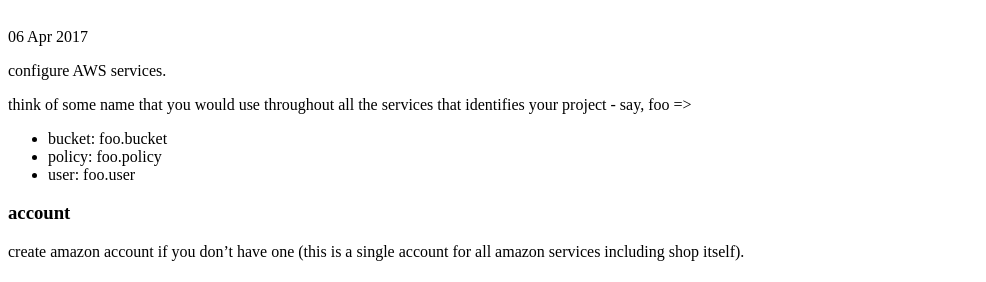
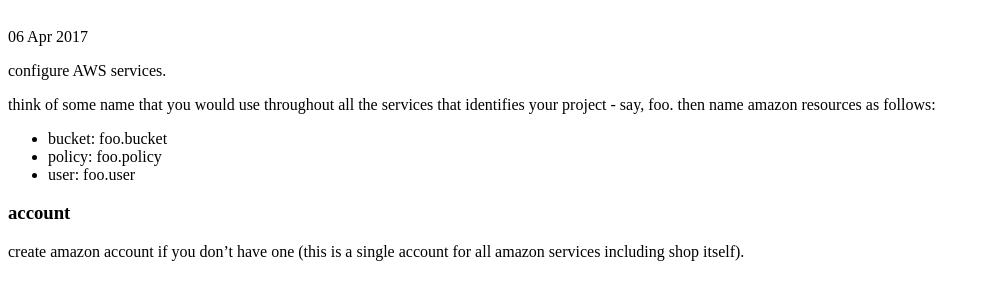
Before and after one commit to tap349/tap349.github.io, a Jekyll site: the page built from _posts/2017-04-06-aws.md, in a window 1280 px wide. Shown: the part 184-466 px from the top of the page, without its empty margins (0-986 px from the left). Built offline with Jekyll 4.4.1, drawn with Linux system fonts in a browser that asks for light colours.

Commit message:
update 2017-04-07_03:26:19

```diff
--- a/_posts/2017-04-06-aws.md
+++ b/_posts/2017-04-06-aws.md
@@ -11,7 +11,7 @@
 <!-- more -->
 
 think of some name that you would use throughout all the services that
-identifies your project - say, foo =>
+identifies your project - say, foo. then name amazon resources as follows:
 
 - bucket: foo.bucket
 - policy: foo.policy
```
